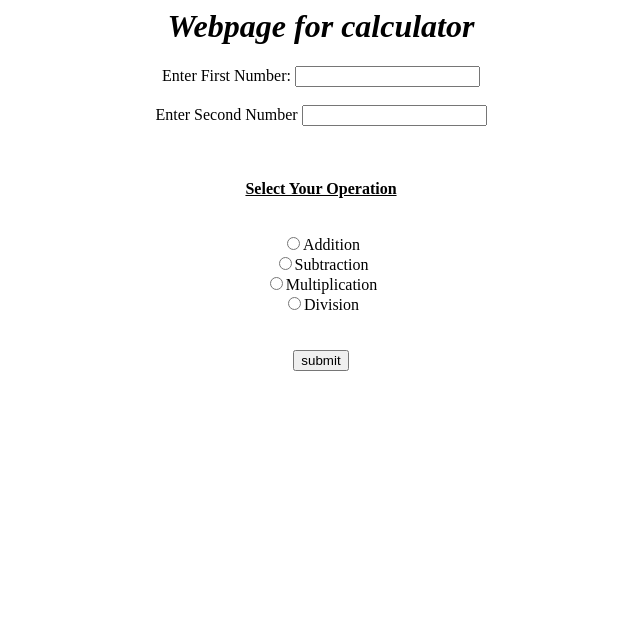
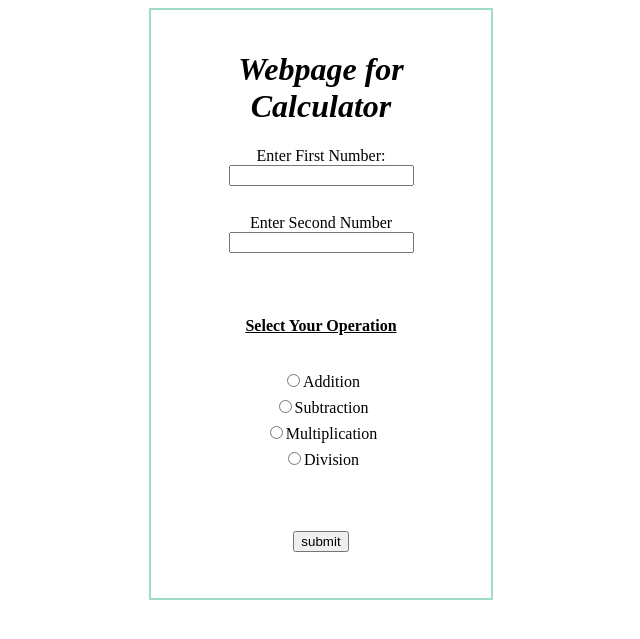
Before and after one commit to Zaakkyy/first_project, a Flask app: page / in a window 1280 px wide. Shown: the top 639 px of the page, without its empty margins (319-959 px from the left). Run offline with Flask 3, Linux system fonts and the light colour scheme.

Commit message:
calculator programming

```diff
--- a/app.py
+++ b/app.py
@@ -1,26 +1,32 @@
-from flask import Flask,render_template,request
-app=Flask(__name__)
+from flask import Flask, render_template, request
+
+app = Flask(__name__)
+
 @app.route('/')
 def hello():
+    return render_template('index.html')
 
-    return render_template('index.html')
-@app.route("/result",methods=['GET','POST'])
+@app.route("/result", methods=['GET', 'POST'])
 def hi():
-    output=None
-    if request.method=='POST':
-        num1=int(request.form['num1'])
-        num2=int(request.form['num2'])
-        operation=request.form['operation']
-        output=cal(num1,num2,operation)
-    return render_template('result.html',operation=operation,output=output)
-def cal(num1, num2,operation):
-    if operation=='addition':
+    output = None
+    if request.method == 'POST':
+        num1 = int(request.form['num1'])
+        num2 = int(request.form['num2'])
+        operation = request.form['operation']
+        print("Received form data - num1:", num1, "num2:", num2, "operation:", operation)
+        output = cal(num1, num2, operation)
+        print("Calculated output:", output)
+    return render_template('result.html', operation=operation, output=output)
+
+def cal(num1, num2, operation):
+    if operation == 'addition':
         return num1 + num2
-    elif operation=='subtraction':
+    elif operation == 'subtraction':
         return num1 - num2
-    elif operation=='multiplication':
+    elif operation == 'multiplication':
         return num1 * num2
-    elif operation=='division':
-        return num1/num2
-if __name__=='__main__':
+    elif operation == 'division':
+        return num1 / num2
+
+if __name__ == '__main__':
     app.run()
--- a/templates/index.html
+++ b/templates/index.html
@@ -1,25 +1,49 @@
-<html>
+<html lang="en">
 <head>
-    <center><h1><i>Webpage for calculator</i></h1></center>
+    <meta charset="UTF-8">
+    <meta http-equiv="X-UA-Compatible" content="IE=edge">
+    <meta name="viewport" content="width=device-width, initial-scale=1.0">
+    <title>Webpage for Calculator</title>
+    <style>
+        #calculator-container {
+            border: 2px solid #7fd3b0bd;
+            padding: 20px;
+            width: 300px;
+            margin: 0 auto;
+        }
 
+        form label,
+        form input,
+        form br,
+        form b,
+        form u,
+        form input[type="radio"] {
+            margin-bottom: 10px;
+        }
+
+        form input[type="submit"] {
+            margin-top: 20px;
+        }
+    </style>
 </head>
 
 <body>
     <center>
-<form action ="/result" method="post">
-
+        <div id="calculator-container">
+            <h1><i>Webpage for Calculator</i></h1>
+            <form action="/result" method="post">
                 <label for="num1">Enter First Number:</label>
-
-<input type="number" Id="num1" name="num1"><br><br>
+                <input type="number" id="num1" name="num1"><br><br>
                 <label for="num2">Enter Second Number</label>
-<input type="number" Id="num2" name="num2"><br><br><br><br>
+                <input type="number" id="num2" name="num2"><br><br><br><br>
                 <b><u>Select Your Operation</u></b><br><br><br>
                 <input type="radio" value="addition" name="operation">Addition<br>
-    <input type="radio" value="subtracton" name="operation">Subtraction<br>
+                <input type="radio" value="subtraction" name="operation">Subtraction<br>
                 <input type="radio" value="multiplication" name="operation">Multiplication<br>
                 <input type="radio" value="division" name="operation">Division<br><br><br>
                 <input type="submit" value="submit">
             </form>
+        </div>
     </center>
 </body>
 </html>
--- a/templates/result.html
+++ b/templates/result.html
@@ -1,8 +1,8 @@
 <html>
   <head>
-    <h1>CALCULATOR</h1>
+    <center><h1><i><u>The Result Page</u></i></h1></center>
 </head>
   <body>
-    <h3>RESULT IS {{output}}</h3>
+    <center><h3>YOUR OUTPUT IS {{output}}</h3></center>
     </body>
 </html>
```
Lines whose indentation alone changed are shown as unchanged.
